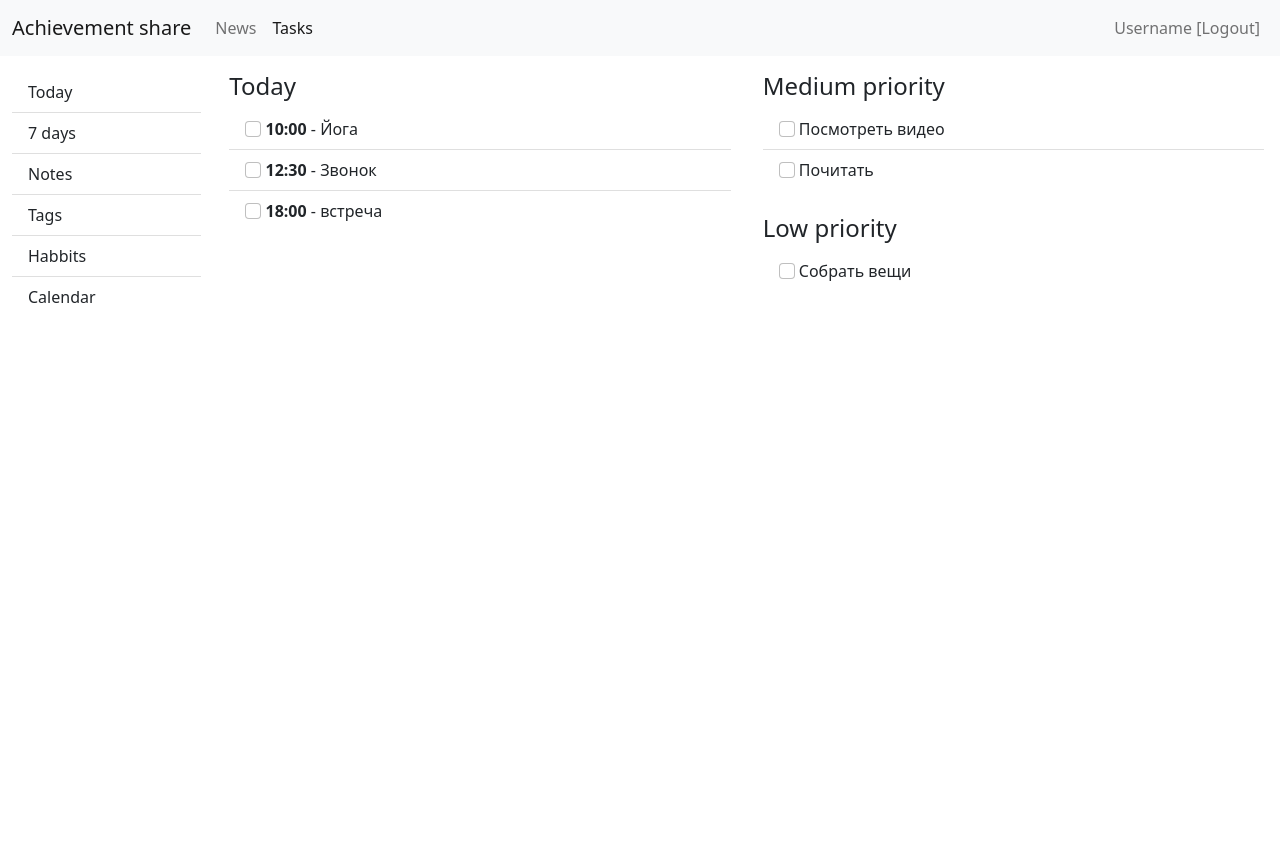
After one commit to MargaritaSI/Achievements_share, a Flask app: page /tasks in a window 1280 px wide. The commit adds this page. Run offline with Flask 2, Linux system fonts and the light colour scheme.

```diff
--- /dev/null
+++ b/create_db.py
@@ -0,0 +1,3 @@
+from webapp import create_app, db
+
+db.create_all(app=create_app())
--- a/webapp/__init__.py
+++ b/webapp/__init__.py
@@ -1,28 +1,52 @@
 from flask import Flask, render_template
 from flask_migrate import Migrate
 
-#from webapp.model import db # what exactly db?
+from sqlalchemy.exc import OperationalError
+
+from webapp.db import db
 from webapp.forms import LoginForm
 from webapp.weatherhere import weather_by_city
-
-def create_app(): # create fabric function -creates and initializes flask application object
-    app = Flask(__name__)
-    app.config.from_pyfile('config.py') #take configuration file
-    #migrate = Migrate(app, db) # db?
-    print('test done')
-
-    @app.route("/")  # browser requested main page
-# the view function index() prepares the data for display
-    def index():  # handler of main page goes to server in a file 'weather' and returns weather
-        title = 'News page'
-        weather = weather_by_city("app.config['WEATHER_DEFAULT_CITY']")
-        news_list = 'here will be news'
-        return render_template('index.html', page_title = title, weather_text=weather, news=news_list)
+from webapp.model import News
 
 
-    @app.route('/login') #
+def create_app():
+    app = Flask(__name__)
+    app.config.from_pyfile('config.py')
+    db.init_app(app)
+    migrate = Migrate(app, db)
+
+    @app.route("/")
+    def index():
+        title = 'Achievement share'
+        weather = weather_by_city(app.config['WEATHER_DEFAULT_CITY'])
+        try:
+            news_list = News.query.filter(News.disabled == False)
+            news_list = news_list.order_by(News.published.desc())
+            news_list = news_list.limit(10).all()
+        except OperationalError:
+            news_list = ("Unable to load news",)
+
+        return render_template(
+            'news/news.html',
+            page_title=title,
+            weather_text=weather,
+            news_list=news_list,
+            page="news"
+        )
+
+    @app.route('/login')
     def login():
         title = 'Autorization'
-        login_form = LoginForm() # create object of Class
-        return render_template('login.html', page_title = title, form = login_form) # takes a template, substitutes data there and passes it to the browser
-    return app # return flask application
+        login_form = LoginForm()
+        return render_template(
+            'login.html', page_title=title, form=login_form
+        )
+
+    @app.route('/tasks')
+    def tasks():
+        title = 'Achievement share'
+        return render_template(
+            'tasks/tasks.html', page_title=title, page="tasks"
+        )
+
+    return app
--- a/webapp/templates/index.html
+++ b/webapp/templates/index.html
@@ -1,38 +1,14 @@
 <!doctype html>
 <html lang="en">
   <head>
-    <!-- Required meta tags -->
     <meta charset="utf-8">
-    <meta name="viewport" content="width=device-width, initial-scale=1, shrink-to-fit=no">
-
-    <!-- Bootstrap CSS -->
-    <link rel="stylesheet" href="https://cdn.jsdelivr.net/npm/bootstrap@4.1.3/dist/css/bootstrap.min.css" integrity="sha384-MCw98/SFnGE8fJT3GXwEOngsV7Zt27NXFoaoApmYm81iuXoPkFOJwJ8ERdknLPMO" crossorigin="anonymous">
-
-    <title>{{page_title}}</title>
+    <meta name="viewport" content="width=device-width, initial-scale=1">
+    <title>{{ page_title}}</title>
+    <link href="https://cdn.jsdelivr.net/npm/bootstrap@5.2.0-beta1/dist/css/bootstrap.min.css" rel="stylesheet" integrity="sha384-0evHe/X+R7YkIZDRvuzKMRqM+OrBnVFBL6DOitfPri4tjfHxaWutUpFmBp4vmVor" crossorigin="anonymous">
   </head>
   <body>
-    <div class = 'container'> <!-- main body of our site + more centre position in page-->
-    <h1>{{ page_title}}</h1>
-    <div class="row">
-        <div class="col-8">
-            <h2>news</h2>
-
-        </div>
-        <div class="col-4">
-            <h2> weather forecast </h2>
-            {% if weather_text %}
-                weather now: {{ weather_text.temp_C }}, feels like {{ weather_text.FeelsLikeC }}
-            {% else %}
-                weather service currently is unavailable
-            {% endif %}
-        </div>
-    </div>
-    </div>
-
-    <!-- Optional JavaScript -->
-    <!-- jQuery first, then Popper.js, then Bootstrap JS -->
-    <script src="https://code.jquery.com/jquery-3.3.1.slim.min.js" integrity="sha384-q8i/X+965DzO0rT7abK41JStQIAqVgRVzpbzo5smXKp4YfRvH+8abtTE1Pi6jizo" crossorigin="anonymous"></script>
-    <script src="https://cdn.jsdelivr.net/npm/popper.js@1.14.3/dist/umd/popper.min.js" integrity="sha384-ZMP7rVo3mIykV+2+9J3UJ46jBk0WLaUAdn689aCwoqbBJiSnjAK/l8WvCWPIPm49" crossorigin="anonymous"></script>
-    <script src="https://cdn.jsdelivr.net/npm/bootstrap@4.1.3/dist/js/bootstrap.min.js" integrity="sha384-ChfqqxuZUCnJSK3+MXmPNIyE6ZbWh2IMqE241rYiqJxyMiZ6OW/JmZQ5stwEULTy" crossorigin="anonymous"></script>
+    {% include "navbar.html" %}
+    {% block content %} {% endblock %}
+    <script src="https://cdn.jsdelivr.net/npm/bootstrap@5.2.0-beta1/dist/js/bootstrap.bundle.min.js" integrity="sha384-pprn3073KE6tl6bjs2QrFaJGz5/SUsLqktiwsUTF55Jfv3qYSDhgCecCxMW52nD2" crossorigin="anonymous"></script>
   </body>
 </html>
--- /dev/null
+++ b/webapp/templates/navbar.html
@@ -0,0 +1,24 @@
+<nav class="navbar navbar-expand-lg bg-light">
+    <div class="container-fluid">
+      <a class="navbar-brand" href="#">{{ page_title }}</a>
+      <button class="navbar-toggler" type="button" data-bs-toggle="collapse" data-bs-target="#navbarSupportedContent" aria-controls="navbarSupportedContent" aria-expanded="false" aria-label="Toggle navigation">
+        <span class="navbar-toggler-icon"></span>
+      </button>
+      <div class="collapse navbar-collapse" id="navbarSupportedContent">
+        <ul class="navbar-nav me-auto mb-2 mb-lg-0">
+          <li class="nav-item">
+            <a class="nav-link {% if page == 'main' %} active {% endif %}" aria-current="page" href="{{ url_for('index') }}">News</a>
+          </li>
+          <li class="nav-item">
+            <a class="nav-link {% if page == 'tasks' %} active {% endif %}" href="{{ url_for('tasks') }}">Tasks</a>
+          </li>
+        </ul>
+        <ul class="navbar-nav">
+            <li class="nav-item">
+                <span class="nav-link">Username [Logout]</span>
+            </li>
+         </li>
+      </ul>
+      </div>
+    </div>
+  </nav>
--- /dev/null
+++ b/webapp/templates/tasks/tasks.html
@@ -0,0 +1,66 @@
+{% extends "index.html" %}
+{% block content %}
+<div class = 'container-fluid vh-100'>
+    <div class="row justify-content-start h-100">
+        <div class="col-lg-2 col-sm-2 pt-3">
+            <ul class="list-group list-group-flush">
+                <li class="list-group-item">Today</li>
+                <li class="list-group-item">7 days</li>
+                <li class="list-group-item">Notes</li>
+                <li class="list-group-item">Tags</li>
+                <li class="list-group-item">Habbits</li>
+                <li class="list-group-item">Calendar</li>
+            </ul>
+        </div>
+        <div class="col-lg-5 col-sm-5 p-3">
+            <h4>Today</h4>
+            <ul class="list-group list-group-flush">
+                <li class="list-group-item">
+                    <input class="form-check-input" type="checkbox" value="" id="flexCheckDefault">
+                    <label class="form-check-label" for="flexCheckDefault">
+                        <b>10:00</b> - Йога
+                    </label>
+                </li>
+                <li class="list-group-item">
+                    <input class="form-check-input" type="checkbox" value="" id="flexCheckDefault">
+                    <label class="form-check-label" for="flexCheckDefault">
+                        <b>12:30</b> - Звонок
+                    </label>
+                </li>
+                <li class="list-group-item">
+                    <input class="form-check-input" type="checkbox" value="" id="flexCheckDefault">
+                    <label class="form-check-label" for="flexCheckDefault">
+                        <b>18:00</b> - встреча
+                    </label>
+                  </li>
+            </ul>
+        </div>
+        <div class="col-lg-5 col-sm-5 p-3">
+            <h4>Medium priority</h4>
+            <ul class="list-group list-group-flush">
+                <li class="list-group-item">
+                    <input class="form-check-input" type="checkbox" value="" id="flexCheckDefault">
+                    <label class="form-check-label" for="flexCheckDefault">
+                        Посмотреть видео
+                    </label>
+                </li>
+                <li class="list-group-item">
+                    <input class="form-check-input" type="checkbox" value="" id="flexCheckDefault">
+                    <label class="form-check-label" for="flexCheckDefault">
+                        Почитать
+                    </label>
+                </li>
+            </ul>
+            <h4 class="mt-4">Low priority</h4>
+            <ul class="list-group list-group-flush">
+                <li class="list-group-item">
+                    <input class="form-check-input" type="checkbox" value="" id="flexCheckDefault">
+                    <label class="form-check-label" for="flexCheckDefault">
+                        Собрать вещи
+                    </label>
+                </li>
+            </ul>
+        </div>
+    </div>
+</div>
+{% endblock %}
--- a/webapp/weatherhere.py
+++ b/webapp/weatherhere.py
@@ -1,5 +1,6 @@
 from flask import current_app
 import requests
+
 
 def weather_by_city(city_name):
     weather_url = current_app.config['WEATHER_URL']
@@ -20,7 +21,8 @@ def weather_by_city(city_name):
                     return weather["data"]["current_condition"][0]
                 except (IndexError, TypeError):
                     return False
-    except (requests.RequestExeption, ValueError): # check if incorrectly formulated result (JSON)
+    # check if incorrectly formulated result (JSON)
+    except (requests.RequestException, ValueError):
         print("Server error")
         return False
     return False
```
Also changed, not shown: news_parsers.py (+23 -20 lines), requirements.txt (+6 -4 lines), webapp/config.py (+5 -4 lines), webapp/db.py (+2 -9 lines), webapp/model.py (+47 -23 lines), webapp/templates/news/news.html (added, +26 -0 lines).
